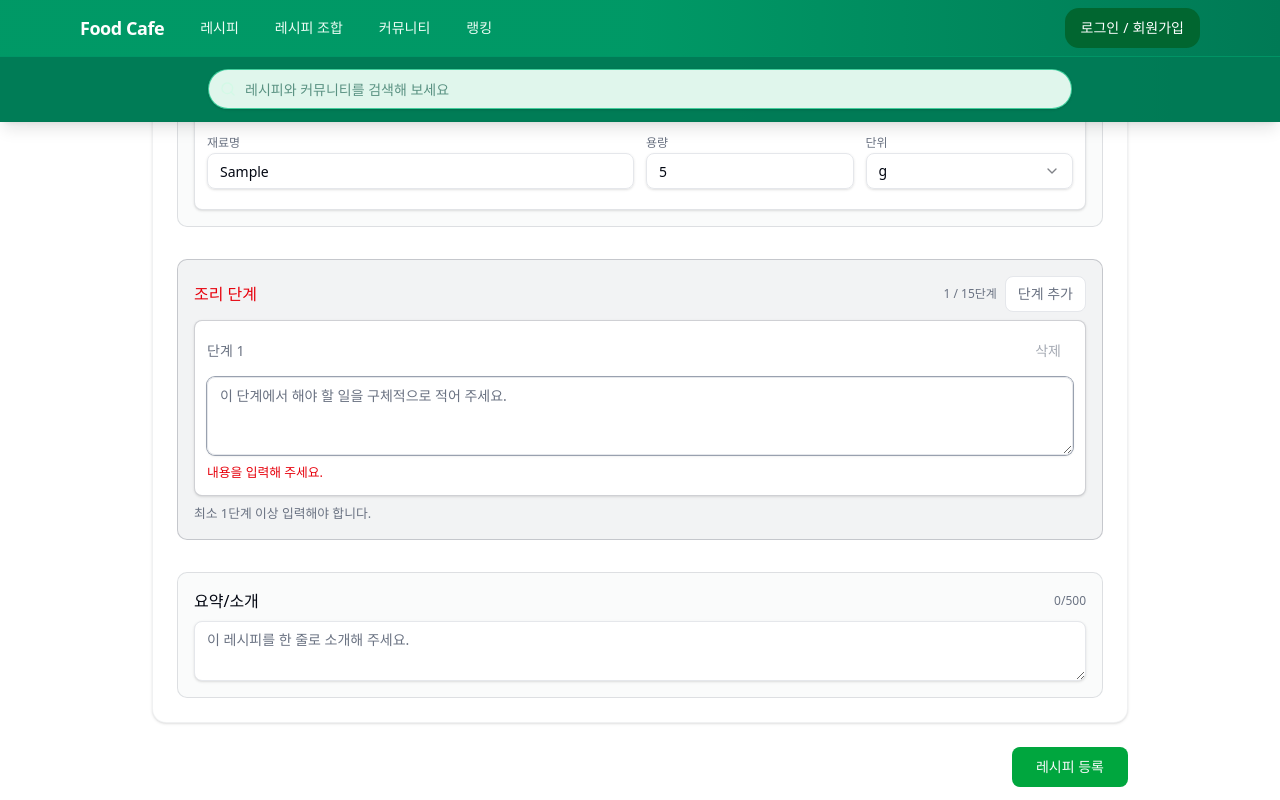
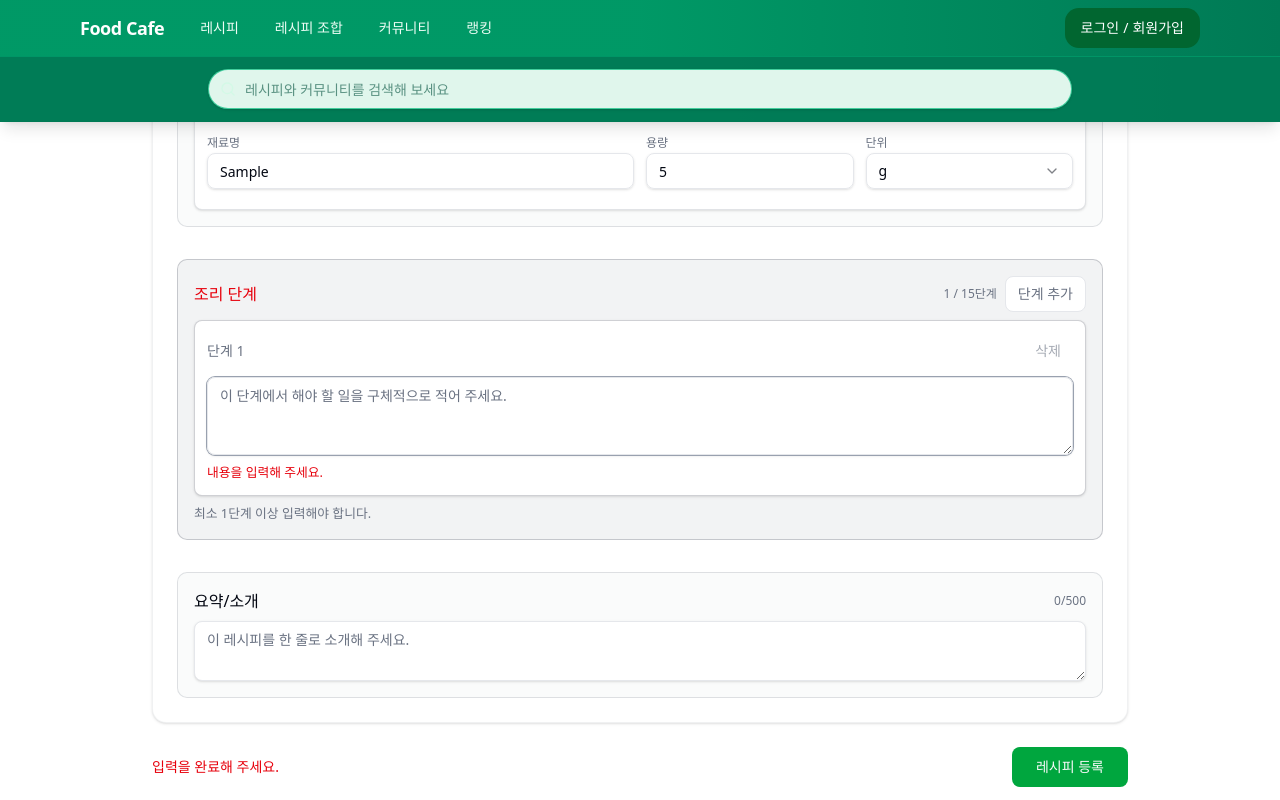
Before and after one commit to cmass0/Food-Cafe, a Next.js app: page /recipes/new in a window 1280 px wide. Both pictures are taken after typing "Sample", "5", "Sample", "Sample", "Sample", "5" into the empty fields and a click on the button "레시피 등록". Shown: the part 1108-1908 px from the top of the page. Built offline with nearby package versions, Linux system fonts and the light colour scheme; no server answers.

Commit message:
레시피 form작성 시 필수 input 미입력에 대한 알림 메세지를 하단에 랜더링

```diff
--- a/src/domain/recipe/ui/RecipeForm.tsx
+++ b/src/domain/recipe/ui/RecipeForm.tsx
@@ -89,6 +89,8 @@ export default function RecipeForm({
   const stepsArray = useFieldArray({ control: form.control, name: "steps" });
   const ingredientsArray = useFieldArray({ control: form.control, name: "ingredients" });
   const summaryLength = (form.watch("summary") ?? "").length;
+  const showSubmitError =
+    form.formState.submitCount > 0 && Object.keys(form.formState.errors).length > 0;
 
   // 폼 제출 처리
   const handleSubmit = form.handleSubmit(async (values) => {
@@ -171,8 +173,17 @@ export default function RecipeForm({
           </CardContent>
         </Card>
 
-        <div className="flex justify-end">
-          <Button type="submit" disabled={form.formState.isSubmitting} className="px-6">
+        <div className="flex items-center gap-3">
+          {showSubmitError ? (
+            <p className="text-sm text-destructive" role="alert">
+              입력을 완료해 주세요.
+            </p>
+          ) : null}
+          <Button
+            type="submit"
+            disabled={form.formState.isSubmitting}
+            className="ml-auto px-6"
+          >
             {form.formState.isSubmitting ? "저장 중..." : submitLabel}
           </Button>
         </div>
```
